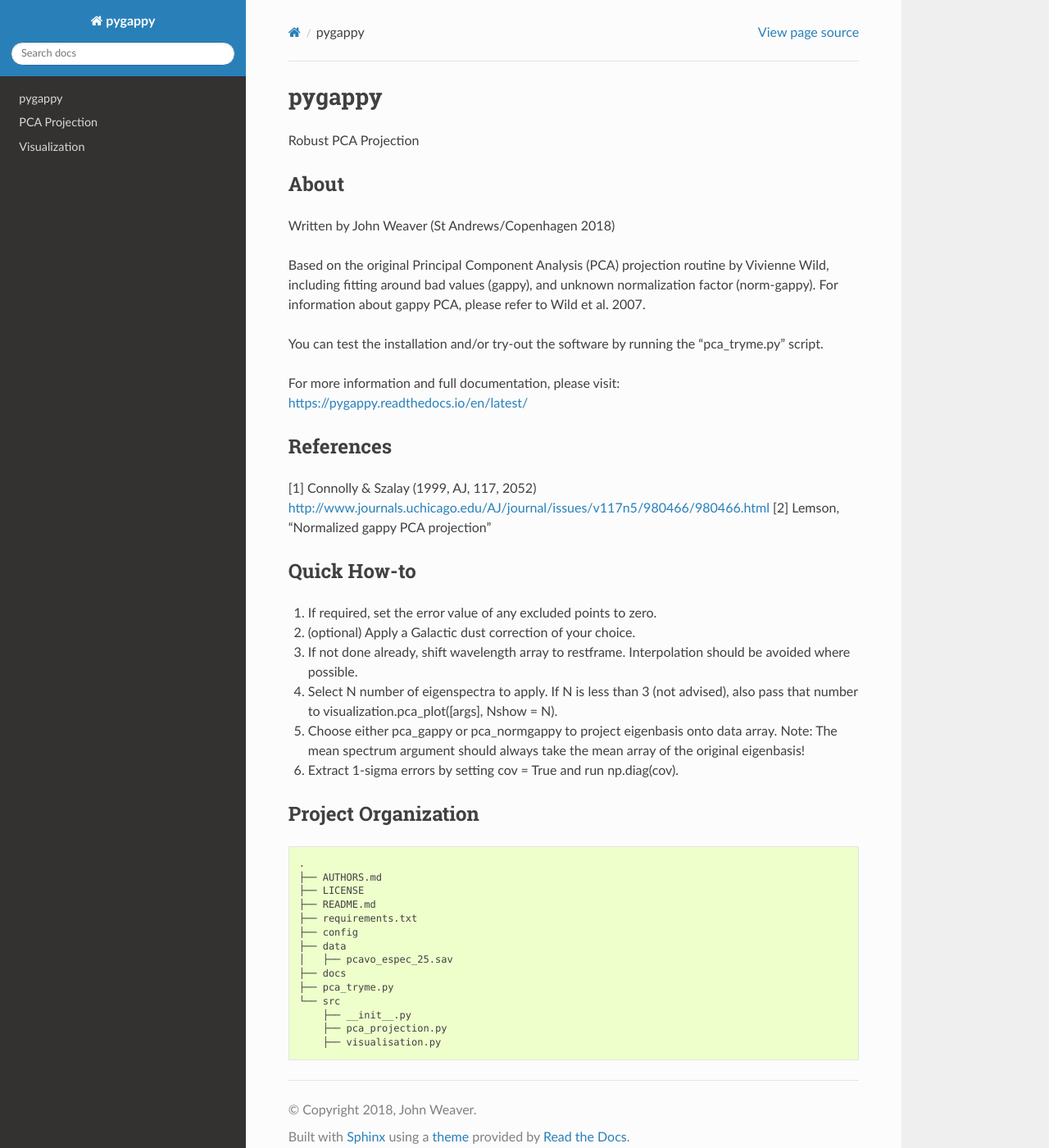
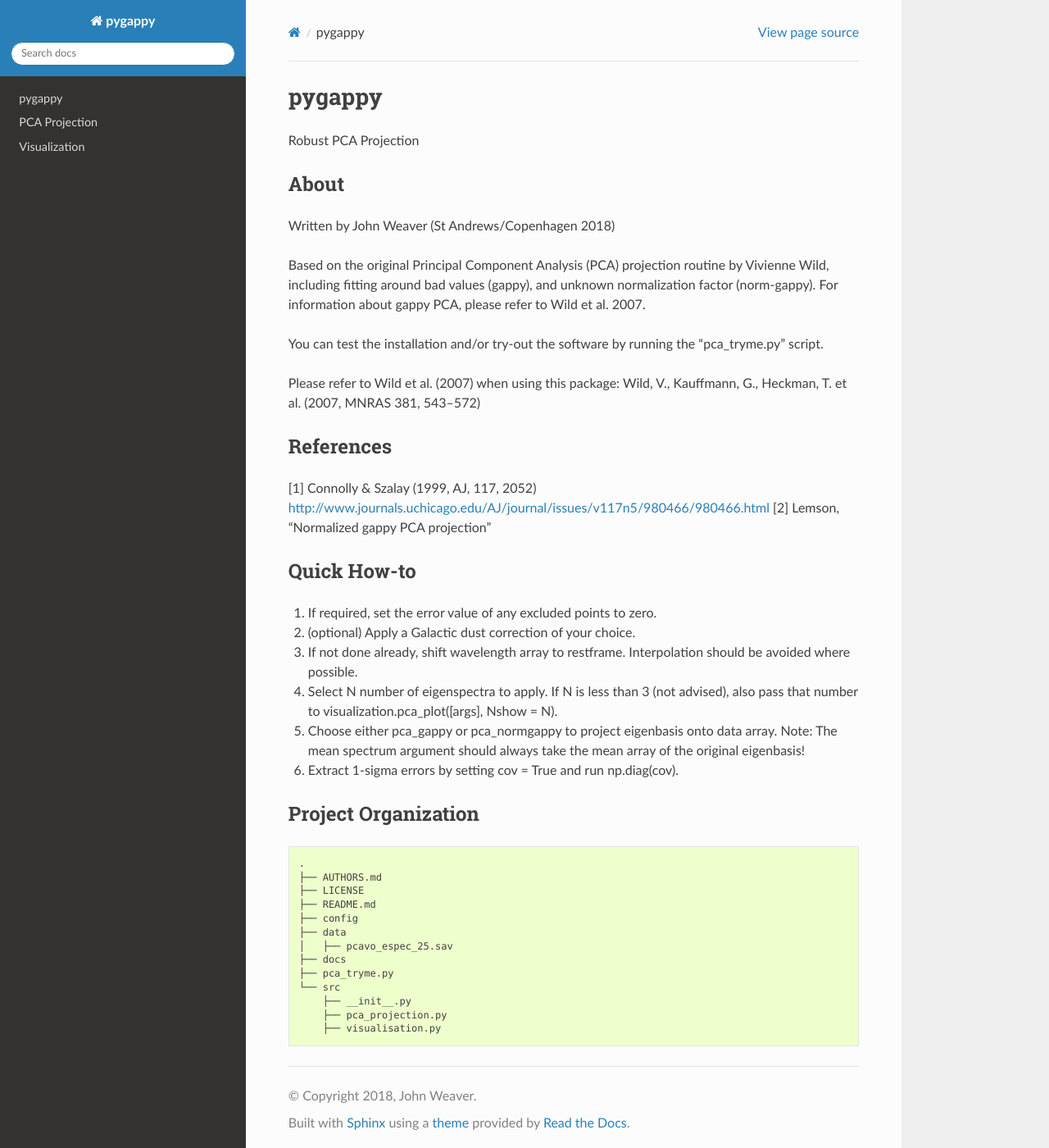
Before and after one commit to astroweaver/pygappy, a Sphinx documentation site: the page built from docs/README.md, in a window 1280 px wide and 1400 px high. Shown: the whole window at 82% size. Built offline with Sphinx 7.4.7 and the Read the Docs theme 2.0.0, drawn with Linux system fonts in a browser that asks for light colours.

Commit message:
Another fix attempt

```diff
--- a/docs/README.md
+++ b/docs/README.md
@@ -16,8 +16,8 @@ refer to Wild et al. 2007.
 You can test the installation and/or try-out the software by running the
 "pca_tryme.py" script.
 
-For more information and full documentation, please visit:
-https://pygappy.readthedocs.io/en/latest/
+Please refer to Wild et al. (2007) when using this package:
+Wild, V., Kauffmann, G., Heckman, T. et al. (2007, MNRAS 381, 543–572)
 
 
 References
@@ -54,7 +54,6 @@ Project Organization
     ├── AUTHORS.md
     ├── LICENSE
     ├── README.md
-    ├── requirements.txt
     ├── config
     ├── data
     │   ├── pcavo_espec_25.sav
```
